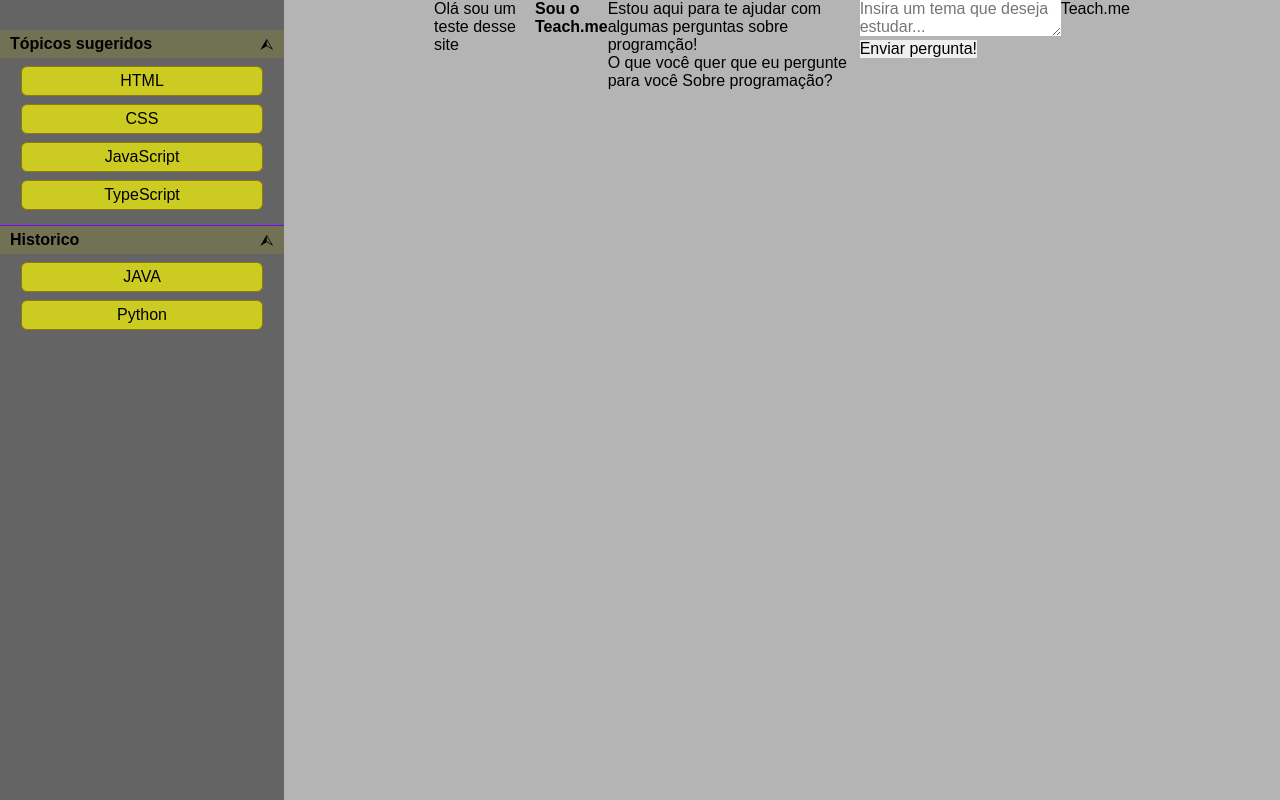
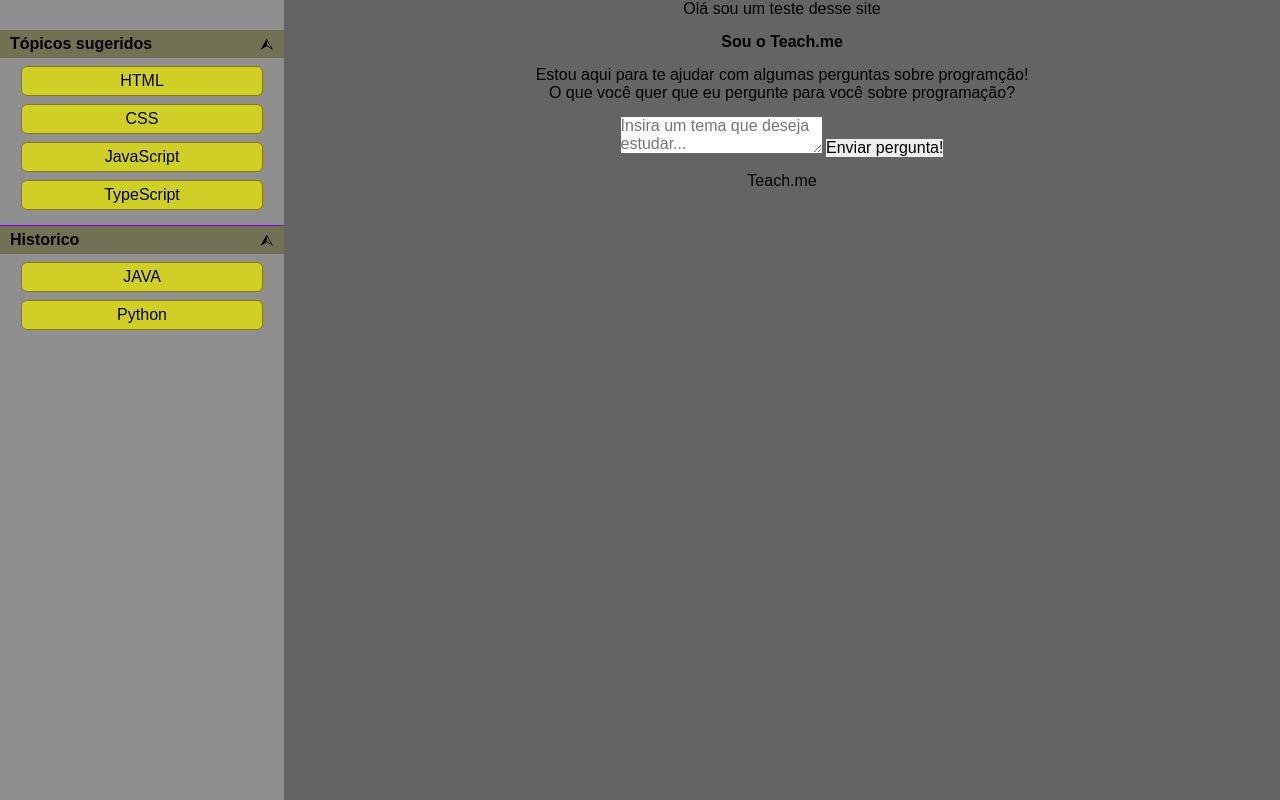
Before and after one commit to thony178/Teach-me, a plain HTML site: page linguagem/index.html in a window 1280 px wide. Drawn offline with Linux system fonts and the light colour scheme.

Commit message:
Atualizando
Mds quanta atualização né kkkkk

```diff
--- a/linguagem/index.html
+++ b/linguagem/index.html
@@ -8,6 +8,8 @@
     <link rel="preconnect" href="https://fonts.googleapis.com">
     <link rel="preconnect" href="https://fonts.gstatic.com" crossorigin>
     <link rel="preconnect" href="https://fonts.googleapis.com">
+
+
 </head>
   <body>
     <div class="Background">
@@ -29,24 +31,25 @@
              </div>
         </saidebar>
 
-        <div class="text1">
-            <span id="InicialMSG"> Olá sou um teste desse site </span>
+        <div class="texto">
+            <div class="Inicial">
+             <span> Olá sou um teste desse site </span>
                  <h1>Sou o Teach.me</h1>
-                    <p class="Subtilulo">
+                 <p>
                   Estou aqui para te ajudar com algumas perguntas sobre programção!
                  <br>
-                O que você quer que eu pergunte para você Sobre programação?
+                  O que você quer que eu pergunte para você sobre programação?
                  </p>
+            </div>
+
             <div class="Chat">
                 <textarea placeholder="Insira um tema que deseja estudar..."></textarea>
-                    <button>Enviar pergunta!</button>
+                <button> Enviar pergunta! </button>
             </div>
 
-            <div class="Rodapé">
-                <p>
-                <em>Teach.me</em>
-                </p>
-            </div>
+            <footer class="Rodape">
+                <p> <em>Teach.me</em> </p>
+            </footer>
         </div>
     </div>
   </body>
--- a/linguagem/style.css
+++ b/linguagem/style.css
@@ -1,8 +1,8 @@
 
 :root {
     --background-1: #000000;
-    --cor-de-fundo-1:#646464;
-    --cor-de-fundo-2:#b4b4b4;
+    --cor-de-fundo-1:#8f8f8f;
+    --cor-de-fundo-2:#646464;
     --borda-1:#8000ff;
     --borda-2:#ff00ae;
     --primary:#717253;
@@ -106,10 +106,23 @@ details summary {
     background-color: var(--primary);
 }
 
-.text1 {
+.texto {
     background-color: var(--cor-de-fundo-2);
     width: 100%;
     height: 100%;
     display: flex;
     padding: 0 150px;
+    flex-direction: column;
+    gap: 15px;
+    text-align: center;
+    height: 100%;
 }
+
+.Inicial {
+    display: flex;
+    flex-direction: column;
+    justify-content: center;
+    align-items: center;
+    gap: 15px;
+    text-align: center;
+}
```
Lines whose indentation alone changed are shown as unchanged.
